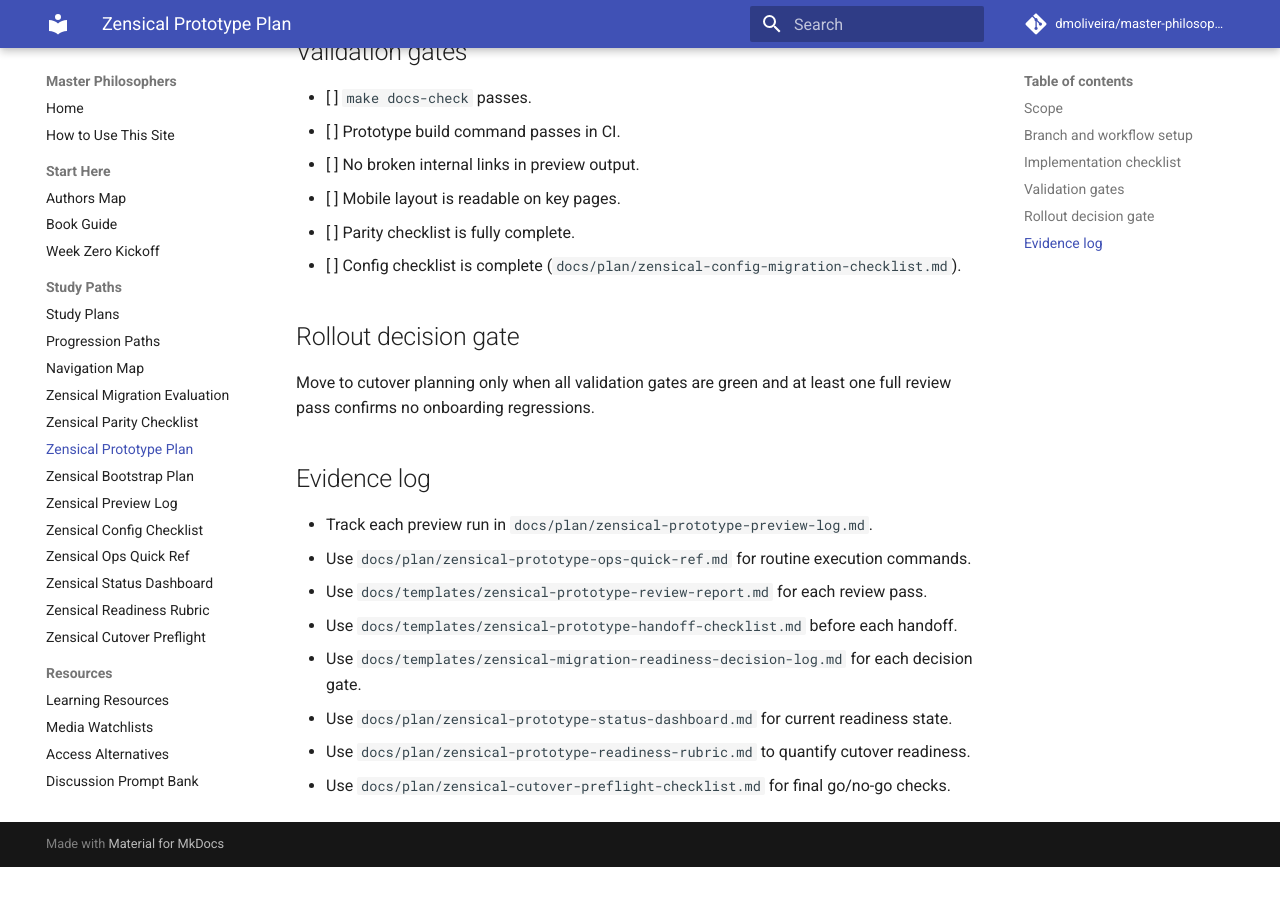
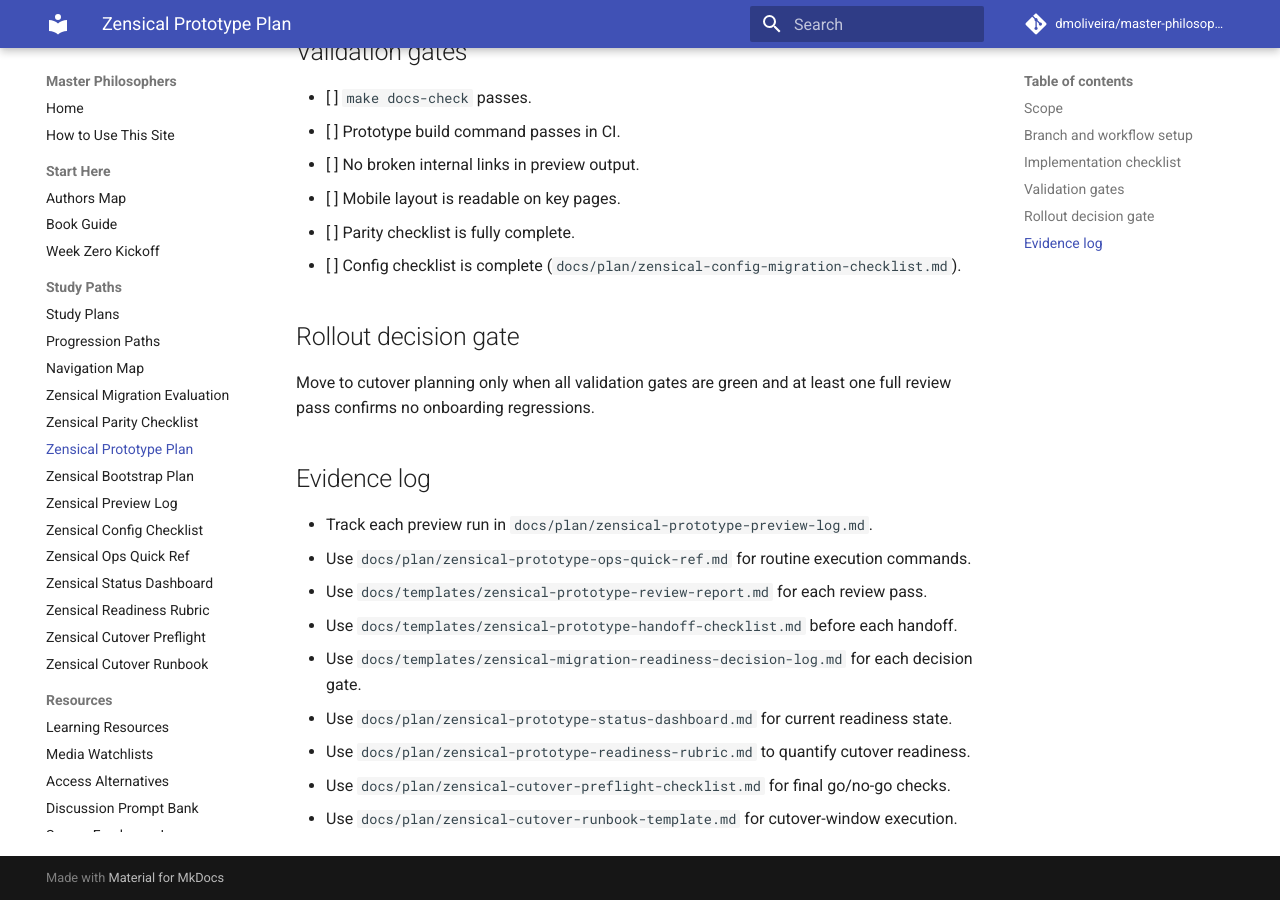
Before and after one commit to dmoliveira/master-philosophers, an MkDocs documentation site: the page built from docs/plan/zensical-prototype-execution-plan.md, in a window 1280 px wide and 900 px high, scrolled down 1023 px. Built offline with MkDocs 1.6.1 and Material for MkDocs 9.7.7, drawn with Linux system fonts in a browser that asks for light colours; comment, search, counter and statistics services are not loaded; before the commit the page ends 1890 px from its top, so only the background shows below that.

Commit message:
docs wire cutover runbook into migration guides

```diff
--- a/docs/plan/zensical-prototype-execution-plan.md
+++ b/docs/plan/zensical-prototype-execution-plan.md
@@ -54,3 +54,4 @@ one full review pass confirms no onboarding regressions.
 - Use `docs/plan/zensical-prototype-status-dashboard.md` for current readiness state.
 - Use `docs/plan/zensical-prototype-readiness-rubric.md` to quantify cutover readiness.
 - Use `docs/plan/zensical-cutover-preflight-checklist.md` for final go/no-go checks.
+- Use `docs/plan/zensical-cutover-runbook-template.md` for cutover-window execution.
--- a/mkdocs.yml
+++ b/mkdocs.yml
@@ -43,6 +43,7 @@ nav:
       - Zensical Status Dashboard: plan/zensical-prototype-status-dashboard.md
       - Zensical Readiness Rubric: plan/zensical-prototype-readiness-rubric.md
       - Zensical Cutover Preflight: plan/zensical-cutover-preflight-checklist.md
+      - Zensical Cutover Runbook: plan/zensical-cutover-runbook-template.md
   - Resources:
       - Learning Resources: resources/learning-resources.md
       - Media Watchlists: resources/media-watchlists.md
```
Also changed, not shown: README.md (+1 -0 lines).
